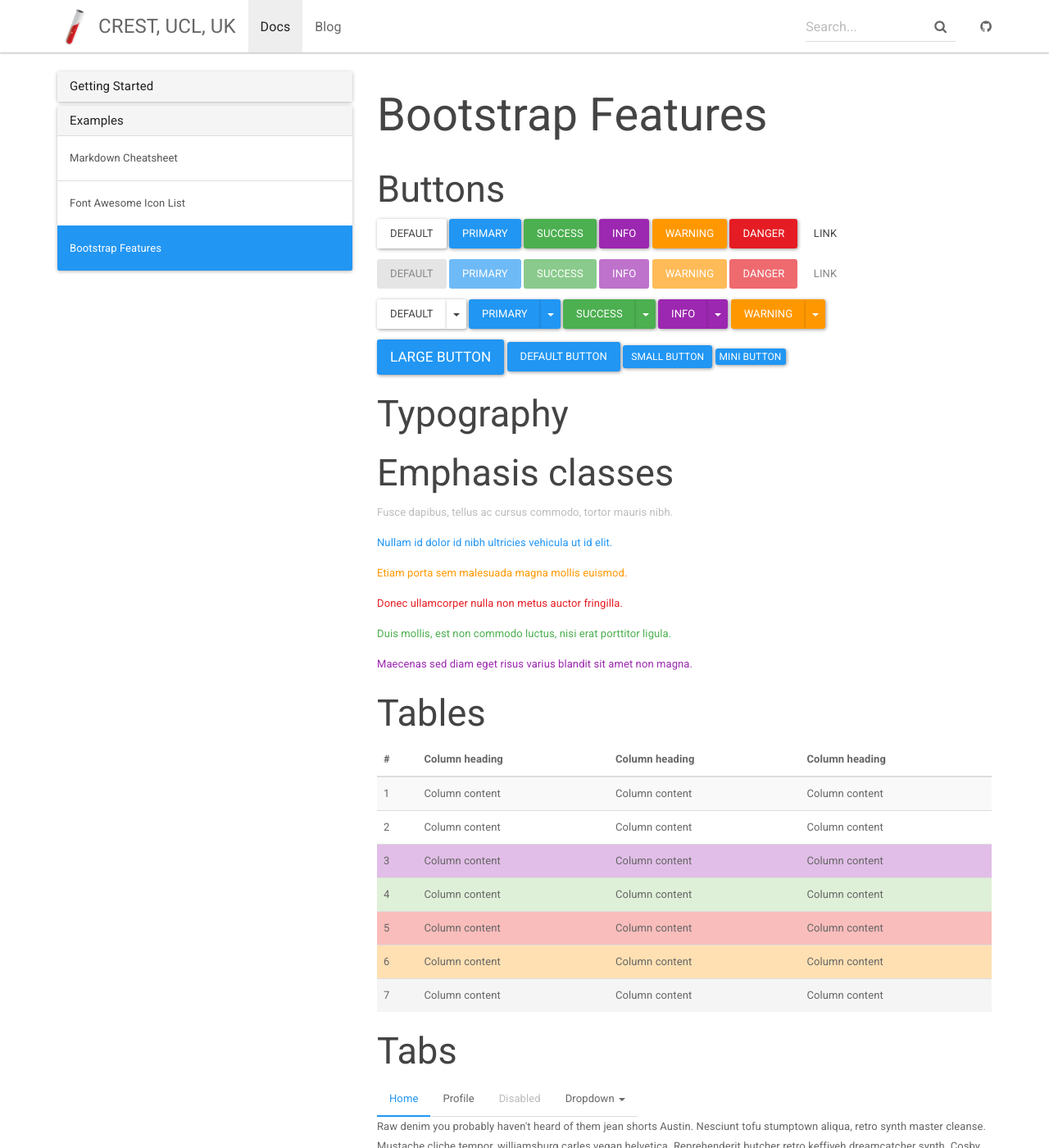
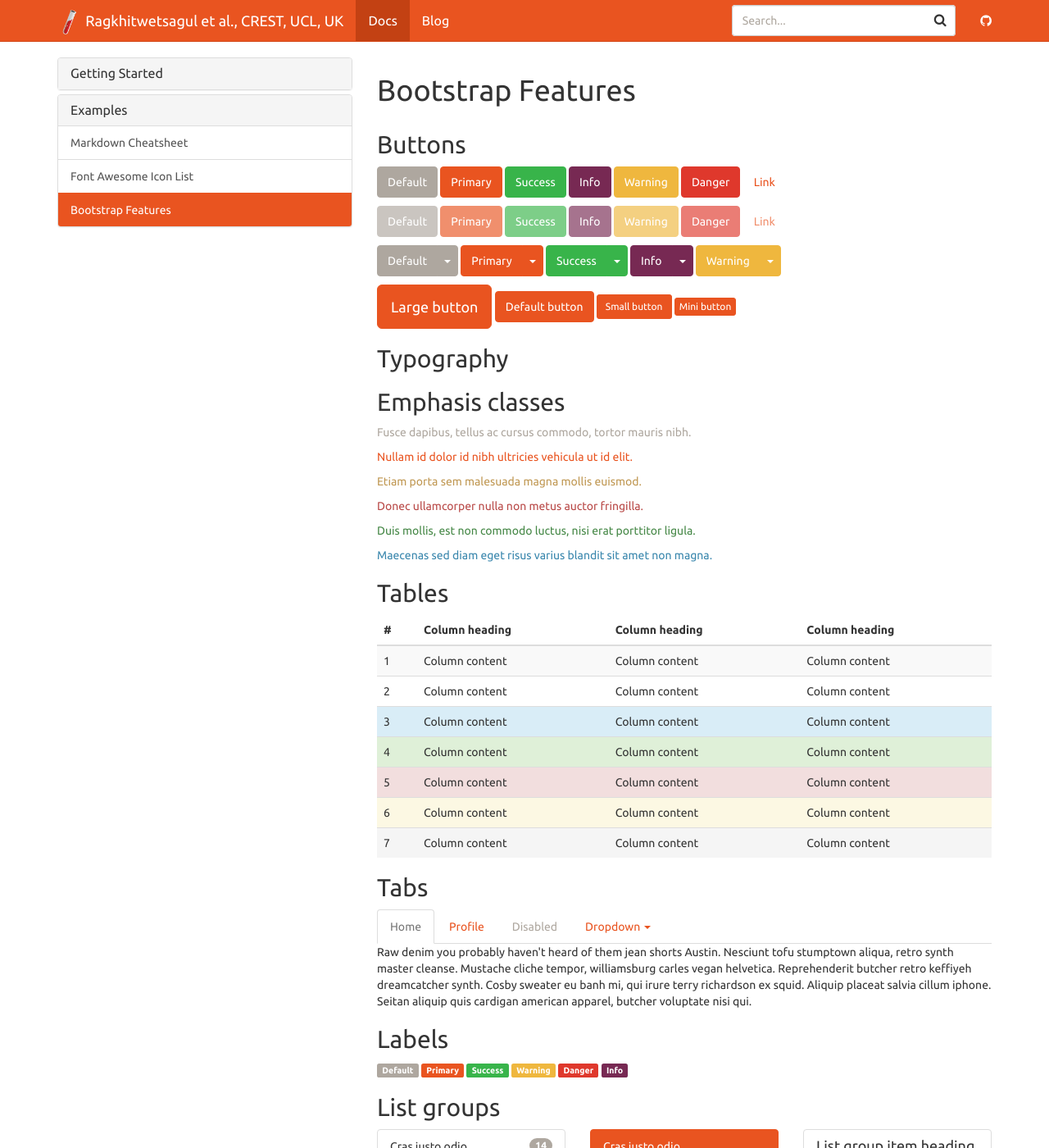
Before and after one commit to UCL-CREST/cloverflow-web, a Jekyll site: the page built from _docs/examples/bootstrap.md, in a window 1280 px wide and 1400 px high. Shown: the whole window at 82% size. Built offline with Jekyll 4.4.1, drawn with Linux system fonts in a browser that asks for light colours; nearby versions of some CDN libraries; some of the changed text lies outside the part shown.

Commit message:
Changed theme.

```diff
--- a/_config.yml
+++ b/_config.yml
@@ -1,5 +1,5 @@
 # Site settings
-title: CREST, UCL, UK
+title: Ragkhitwetsagul et al., CREST, UCL, UK
 email: chaiyong.ragkhitwetsagul.14@ucl.ac.uk
 description: >
   Toxic code snippets on Stack Overflow
@@ -12,7 +12,7 @@ git_edit_address: https://github.com/aksakalli/jekyll-doc-theme/blob/gh-pages
 
 # theme options from https://bootswatch.com/
 # comment out this to use default Bootstrap
-bootwatch: paper
+bootwatch: united
 
 # Build settings
 markdown: kramdown
```
Also changed, not shown: 3 other files.
